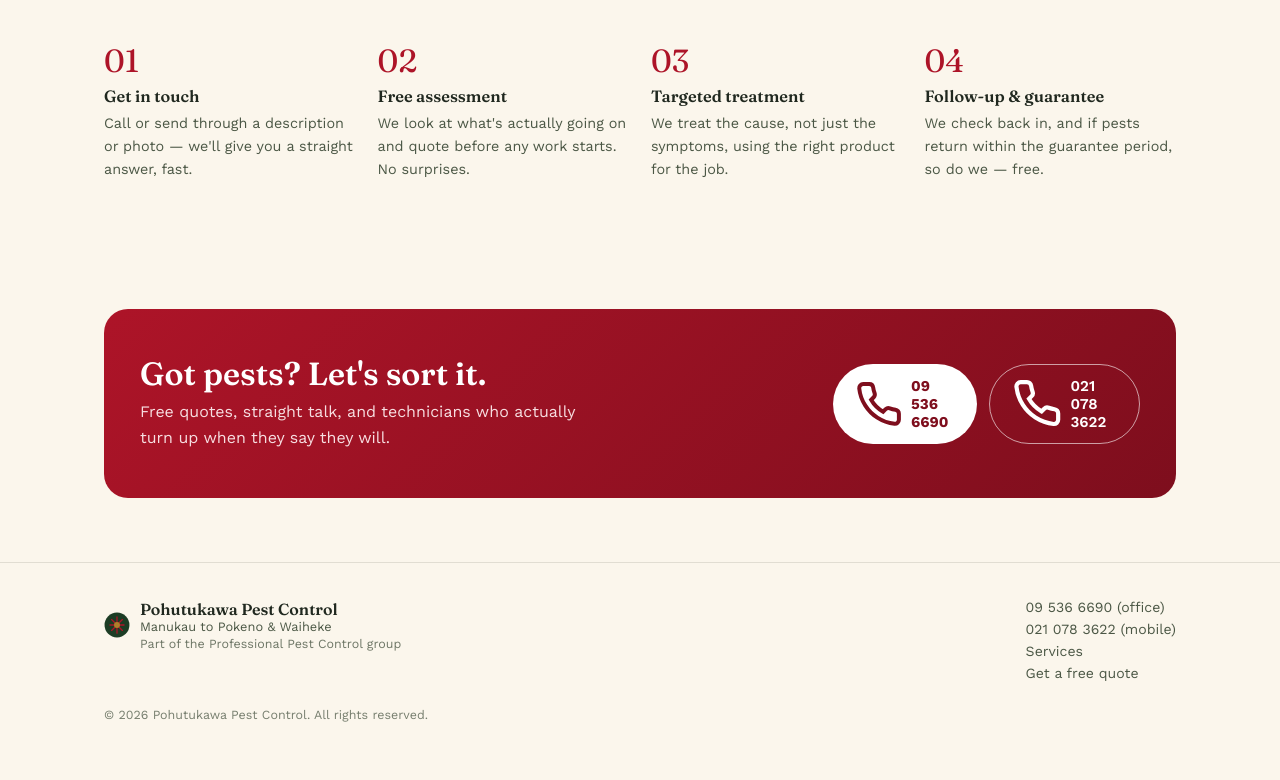
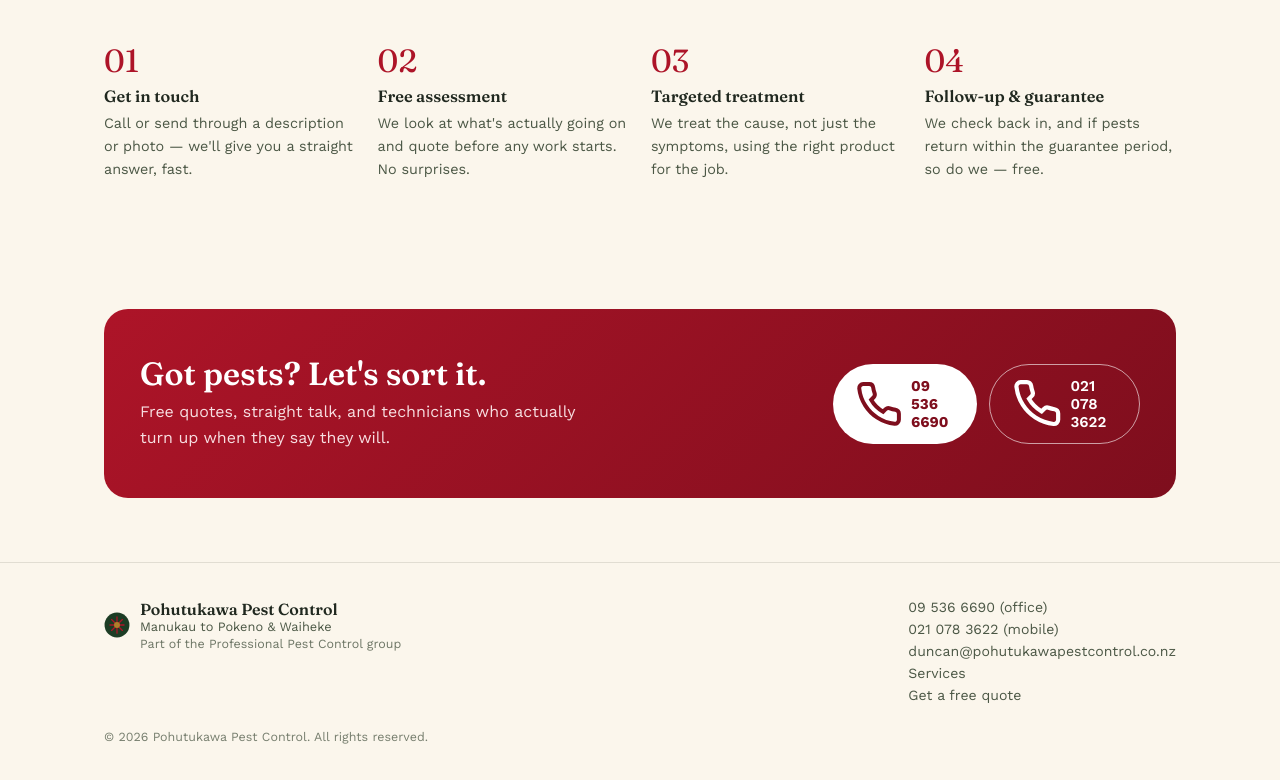
Before and after one commit to PPCDunx/pohutukawa-pest-control, a plain HTML site: page index.html in a window 1280 px wide. Shown: the part 3200-3980 px from the top of the page. Before the commit the page ends 3958 px from the top, so only its background shows below. Drawn offline with nearby package versions, Linux system fonts and the light colour scheme.

Commit message:
Add contact email to footer

```diff
--- a/index.html
+++ b/index.html
@@ -393,6 +393,7 @@
     <div class="foot-links">
       <a href="tel:+6495366690">09 536 6690 (office)</a>
       <a href="tel:+64210783622">021 078 3622 (mobile)</a>
+      <a href="mailto:duncan@pohutukawapestcontrol.co.nz">duncan@pohutukawapestcontrol.co.nz</a>
       <a href="#services">Services</a>
       <a href="#contact">Get a free quote</a>
     </div>
```
